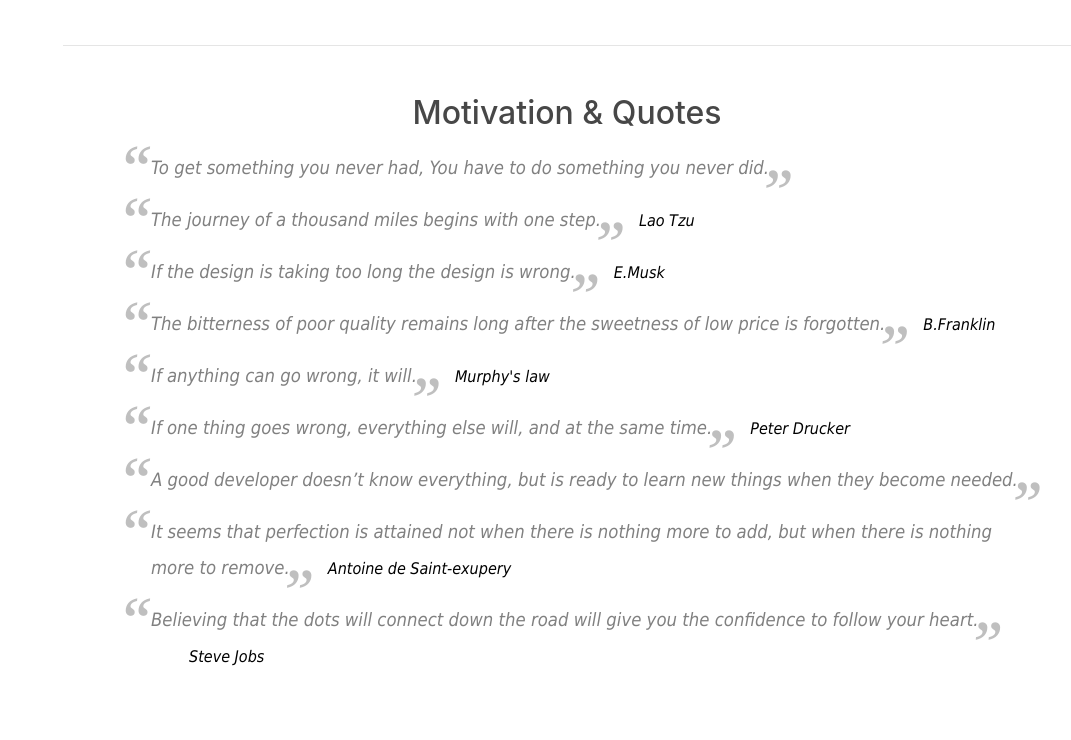
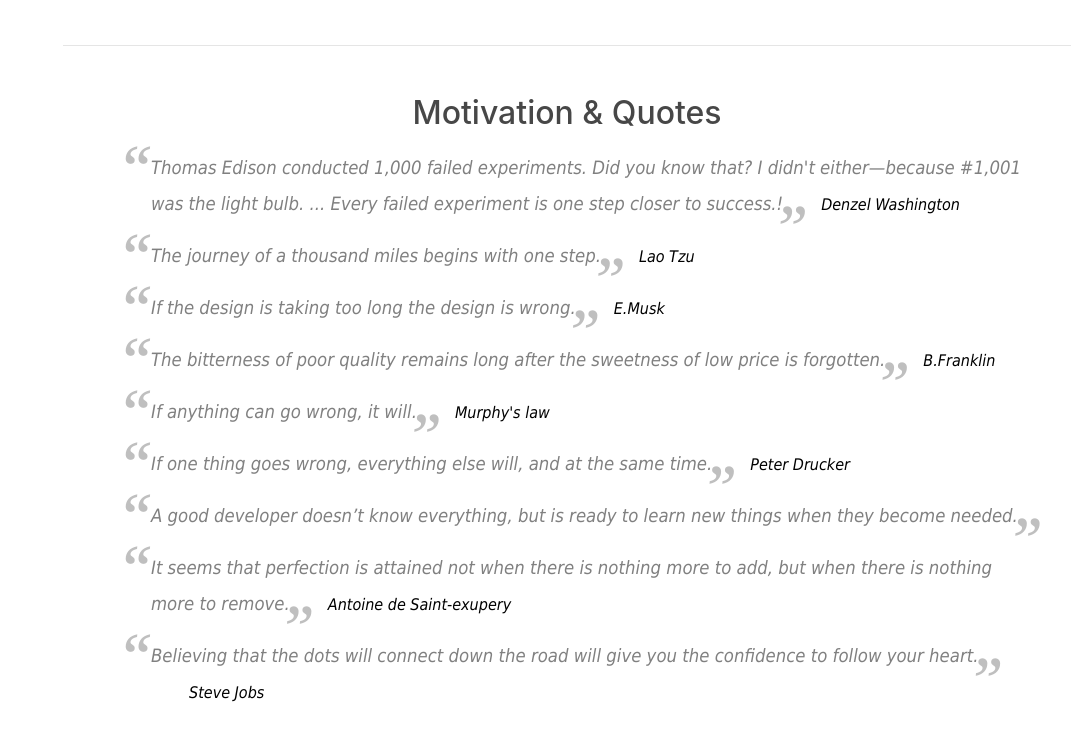
Before and after one commit to GiovanniFalzone/GiovanniFalzone.github.io, a website with bundled scripts: page index.html in a window 1280 px wide. Shown: the part 6219-6959 px from the top of the page, without its empty margins (209-1280 px from the left). Built offline with nearby package versions, Linux system fonts and the light colour scheme; a web font is replaced by a local one.

Commit message:
new quote

```diff
--- a/index.html
+++ b/index.html
@@ -670,7 +670,7 @@
 			<div class="w-100">
 				<h2 class="mb-3 text-center">Motivation &amp; Quotes</h2>
 					<ul class="fa-ul">
-						<li><blockquote class="left"><p>To get something you never had, You have to do something you never did.</p></blockquote></li>
+						<li><blockquote class="left"><p>Thomas Edison conducted 1,000 failed experiments. Did you know that? I didn't either—because #1,001 was the light bulb. ... Every failed experiment is one step closer to success.!</p><cite>Denzel Washington</cite></blockquote></li>
 						<li><blockquote class="left"><p>The journey of a thousand miles begins with one step.</p><cite>Lao Tzu</cite></blockquote></li>
 						<li><blockquote class="left"><p>If the design is taking too long the design is wrong.</p><cite>E.Musk</cite></blockquote></li>
 						<li><blockquote class="left"><p>The bitterness of poor quality remains long after the sweetness of low price is forgotten.</p><cite>B.Franklin</cite></blockquote></li>
```
